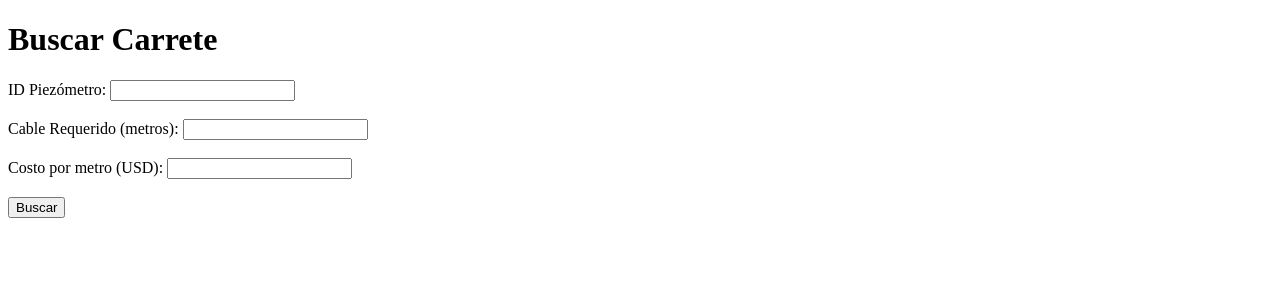
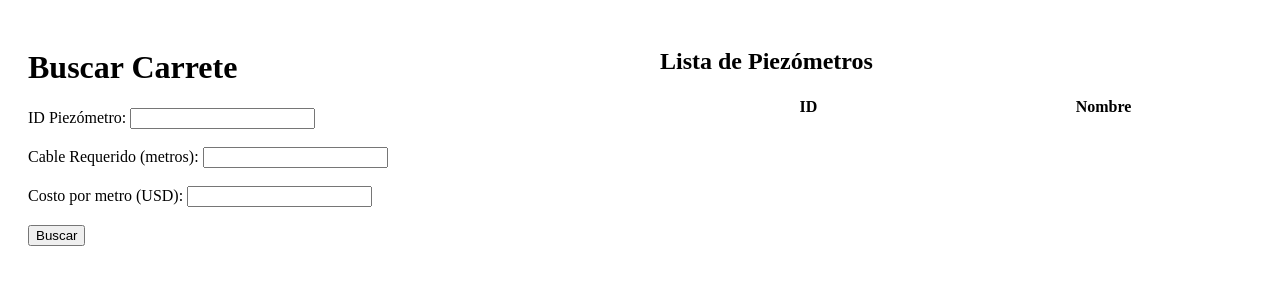
Before and after one commit to GASH962408/Carretes, a Flask app: page / in a window 1280 px wide. Shown: the top 300 px of the page. Run offline with Flask 3, Linux system fonts and the light colour scheme; lists and menus that the app fills with data are empty.

Commit message:
Columnas creadas

```diff
--- a/static/styles.css
+++ b/static/styles.css
@@ -1,46 +1,23 @@
-/* static/styles.css */
-
-/* Estilo general de la página */
-body {
-    font-family: Arial, sans-serif;
-    margin: 0;
-    padding: 0;
+.container {
     display: flex;
   }
 
-/* Contenedor principal con dos columnas */
-.container {
-    display: flex;
-    width: 100%;
-    height: 100vh;
-}
-
-/* Columna izquierda */
   .left-column {
-    width: 70%;
-    background-color: #f4f4f4;
+    flex: 1;
+    /* Ocupa todo el espacio disponible */
     padding: 20px;
   }
 
-/* Columna derecha */
   .right-column {
-    width: 30%;
+    flex: 1;
+    /* Ocupa todo el espacio disponible */
     padding: 20px;
-    overflow-y: auto;
   }
 
-/* Estilo de la tabla */
   table {
-    width:auto;
-    border-collapse: collapse;
+    width: 100%;
 }
 
 th, td {
-    padding: 8px;
-    text-align: center;
-    border: 1px solid #ddd;
+    width: 50%; /* Ajusta el ancho de las columnas según sea necesario */
 }
-
-th {
-    background-color: #f2f2f2;
-}
--- a/templates/home.html
+++ b/templates/home.html
@@ -4,20 +4,19 @@
     <meta charset="UTF-8">
     <meta name="viewport" content="width=device-width, initial-scale=1.0">
     <title>Buscar Carrete</title>
+    <link rel="stylesheet" href="/static/styles.css">
 </head>
 <body>
+    <div class="container">
+        <div class="left-column">
             <h1>Buscar Carrete</h1>
-
             <form method="POST">
                 <label for="piezometro_id">ID Piezómetro:</label>
                 <input type="number" name="piezometro_id" min="1" required><br><br>
-
                 <label for="cable_requerido">Cable Requerido (metros):</label>
                 <input type="number" name="cable_requerido" min="1" required><br><br>
-
                 <label for="costo_por_metro">Costo por metro (USD):</label>
-        <input type="number"  name="costo_por_metro" min="1" required><br><br>
-
+                <input type="number" name="costo_por_metro" min="1" required><br><br>
                 <button type="submit">Buscar</button>
             </form>
 
@@ -41,5 +40,25 @@
                     {% endfor %}
                 </ul>
             {% endif %}
+        </div>
+        <div class="right-column">
+            <h2>Lista de Piezómetros</h2>
+            <table>
+                <thead>
+                    <tr>
+                        <th>ID</th>
+                        <th>Nombre</th>
+                    </tr>
+                </thead>
+                <tbody>
+                    {% for piezometro in piezometros %}
+                    <tr>
+                        <td>{{ piezometro.ID }}</td>
+                        <td>{{ piezometro.Nombre }}</td>
+                    </tr>
+                    {% endfor %}
+                </tbody>
+            </table>
+        </div>
 </body>
 </html>
```
Lines whose indentation alone changed are shown as unchanged.
